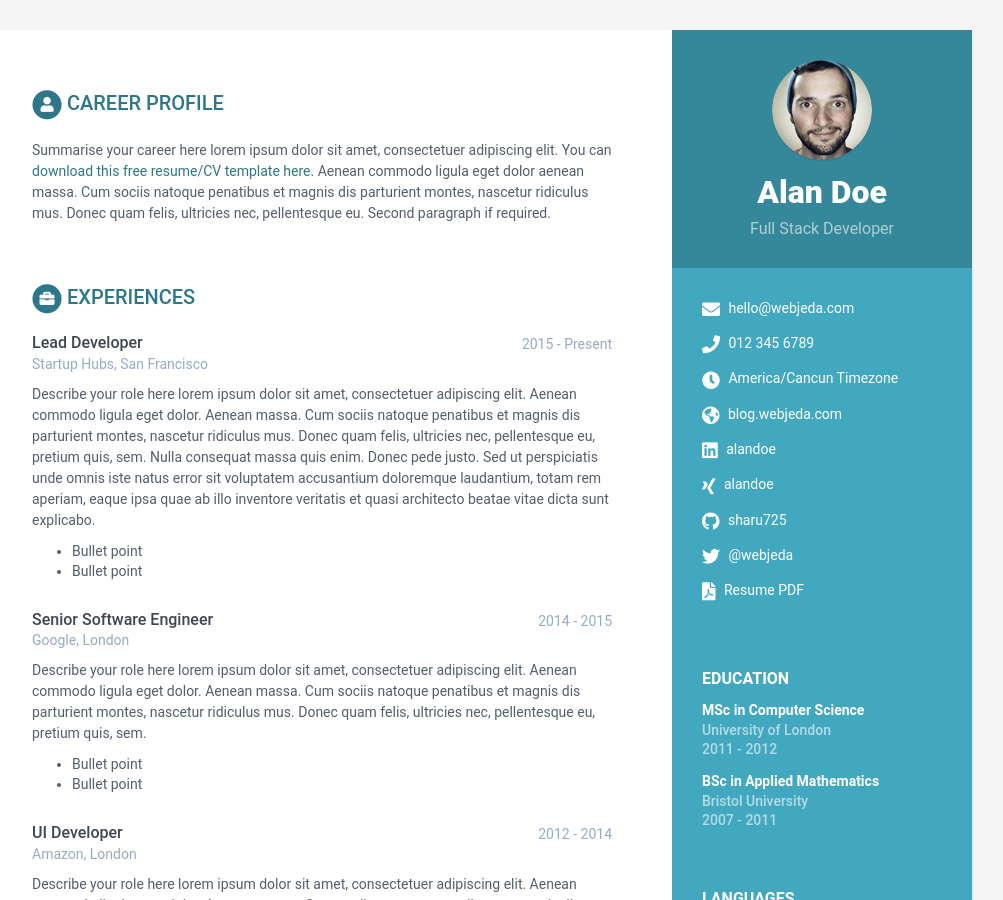
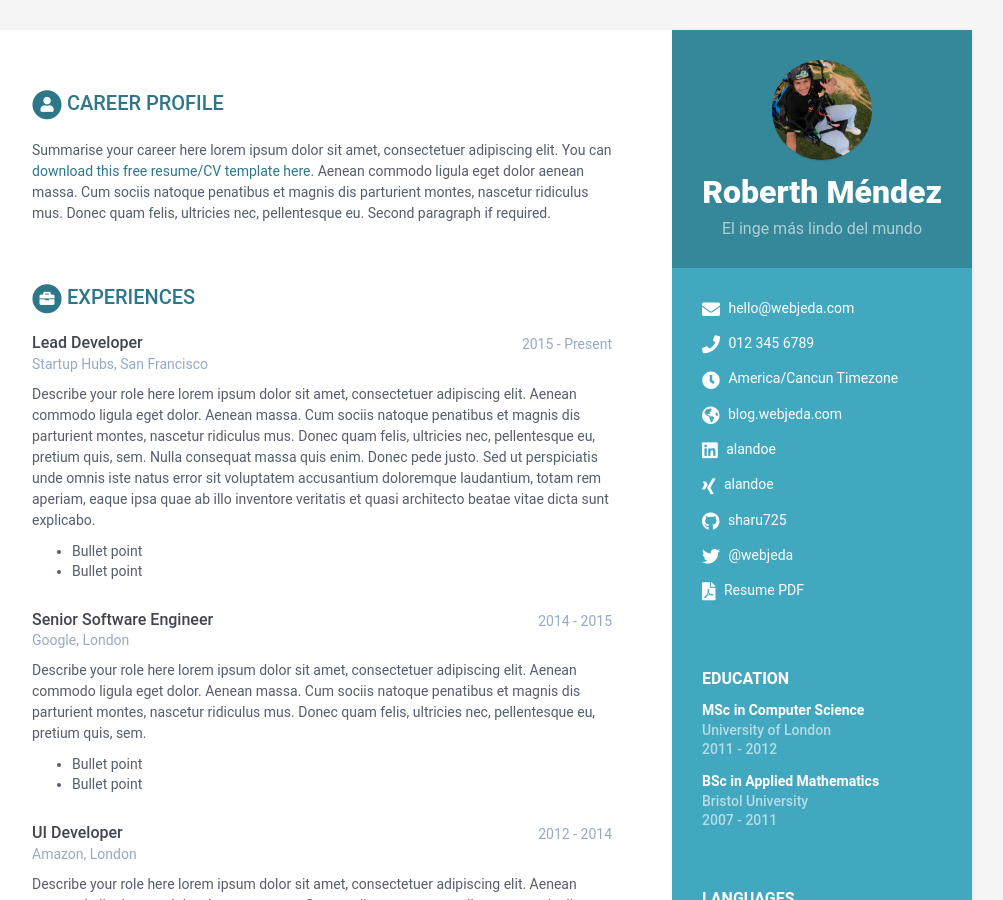
Before and after one commit to RoberthMendez/CV2, a Jekyll site: the page built from index.html, in a window 1280 px wide and 900 px high. Shown: the whole window, without its empty margins (168-1171 px from the left). Built offline with Jekyll 4.4.1, drawn with Linux system fonts in a browser that asks for light colours.

Commit message:
Cambiar nombre y foto

```diff
--- a/_data/data.yml
+++ b/_data/data.yml
@@ -8,9 +8,9 @@ sidebar:
     education: True # set to False if you want education in main section instead of in sidebar
 
     # Profile information
-    name: Alan Doe
-    tagline: Full Stack Developer
-    avatar: profile.png  #place a 100x100 picture inside /assets/images/ folder and provide the name of the file below
+    name: Roberth Méndez
+    tagline: El inge más lindo del mundo
+    avatar: perfil.jpg  #place a 100x100 picture inside /assets/images/ folder and provide the name of the file below
 
     # Sidebar links
     email: hello@webjeda.com
```
Also changed, not shown: assets/images/perfil.jpg (added), assets/images/profile.png (deleted).
